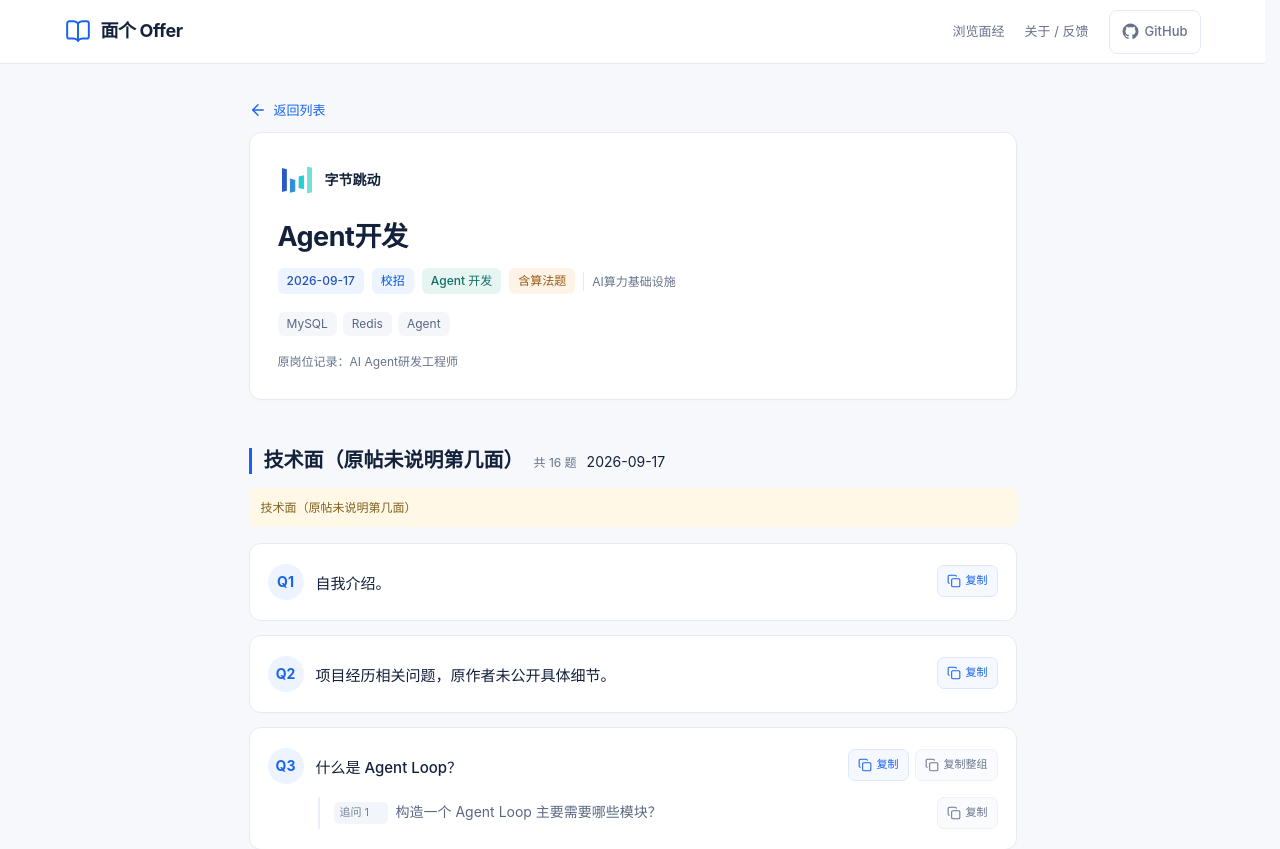
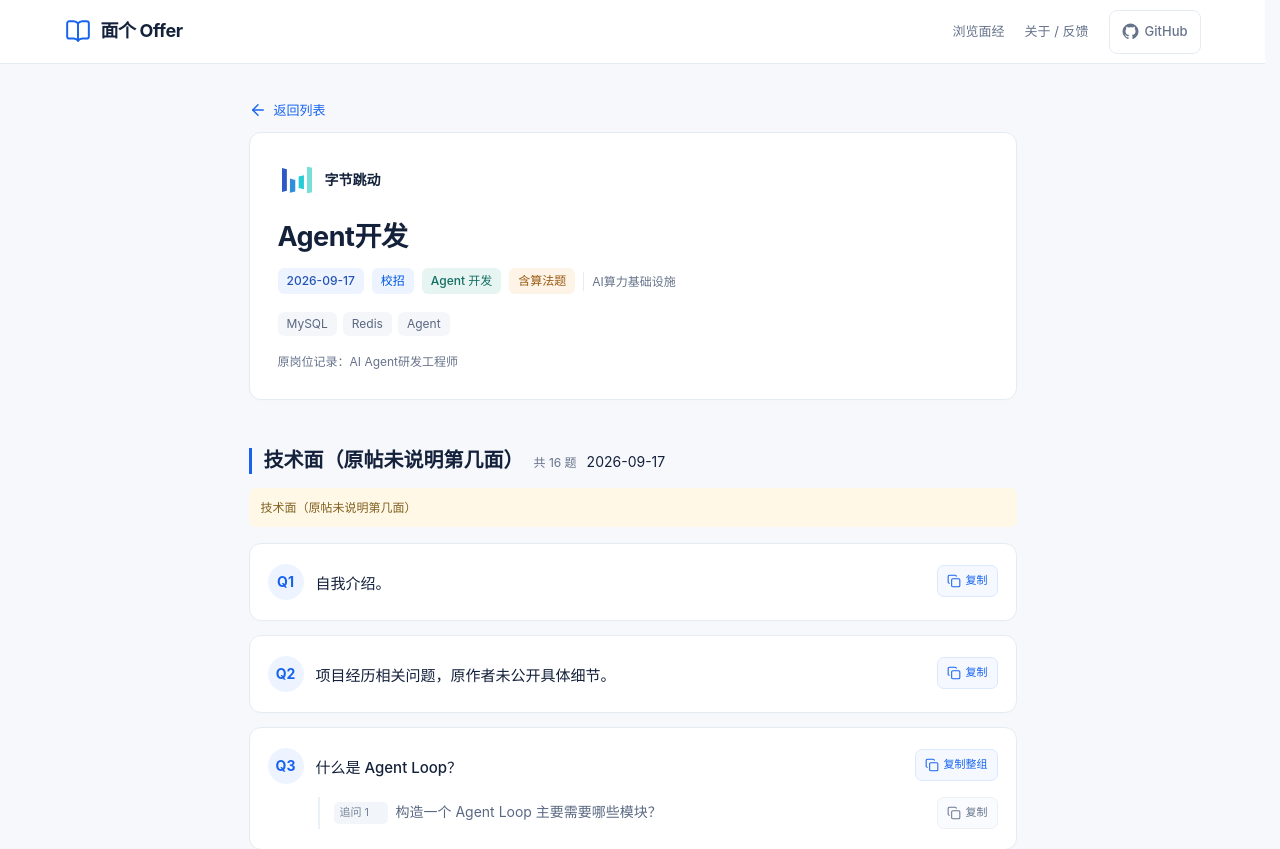
Before and after one commit to soarhill/interview-vault, a React (Vite) app in the folder site/: page /#/interview/110 in a window 1280 px wide. Shown: the top 849 px of the page. Built offline with nearby package versions, Linux system fonts and the light colour scheme.

Commit message:
fix: 问题卡复制按钮收敛为单按钮
有追问只显示「复制整组」（问题 + 全部追问），无追问显示「复制」，
桌面手机一致；消除手机端双按钮竖排挤压追问区域的问题

```diff
--- a/site/src/components/detail/question-card.tsx
+++ b/site/src/components/detail/question-card.tsx
@@ -27,6 +27,12 @@
 }) {
   const follows = question.followUps;
   const link = externalHref(question.referenceUrl ?? question.leetcodeUrl);
+  // 单按钮：有追问给「复制整组」（问题 + 全部追问），没有就只复制问题本身
+  const copyText = follows.length ? chainText(question) : questionText(question);
+  const copyLabel = follows.length ? "复制整组" : "复制";
+  const copyAria = follows.length
+    ? `复制 Q${number} 整组`
+    : `复制 Q${number}`;
   return (
     <Card
       role="article"
@@ -42,18 +48,7 @@
               <Highlight text={question.content} q={q} />
             </h4>
             <div className="copy-actions">
-              <CopyButton
-                text={questionText(question)}
-                accessibleLabel={`复制 Q${number}`}
-              />
-              {follows.length > 0 && (
-                <CopyButton
-                  text={chainText(question)}
-                  label="复制整组"
-                  accessibleLabel={`复制 Q${number} 整组`}
-                  secondary
-                />
-              )}
+              <CopyButton text={copyText} label={copyLabel} accessibleLabel={copyAria} />
             </div>
           </div>
           {link && (
--- a/site/src/styles/detail.css
+++ b/site/src/styles/detail.css
@@ -77,10 +77,10 @@
   .question-main { gap: 9px; }
   .question-number { width: 31px; height: 31px; font-size: 12px; }
   .question-main-body { padding-top: 2px; }
-  /* 复制按钮保持在问题右上角（与桌面同一 flex 行），多按钮时竖排贴右 */
+  /* 复制按钮保持在问题右上角（与桌面同一 flex 行），单按钮不换行 */
   .question-heading h4 { font-size: 15px; line-height: 1.75; }
   .question-text { font-size: 15px; line-height: 1.85; }
-  .copy-actions { flex-direction: column; align-items: flex-end; gap: 6px; margin: 0; }
+  .copy-actions { margin: 0; }
   .copy-button { min-height: 44px; font-size: 12px; padding: 8px 10px; }
   .follow-ups { padding-left: 10px; gap: 12px; }
   .follow-ups li { display: block; }
```
Also changed, not shown: 5 other files (tests, documents, lock files or other folders).
